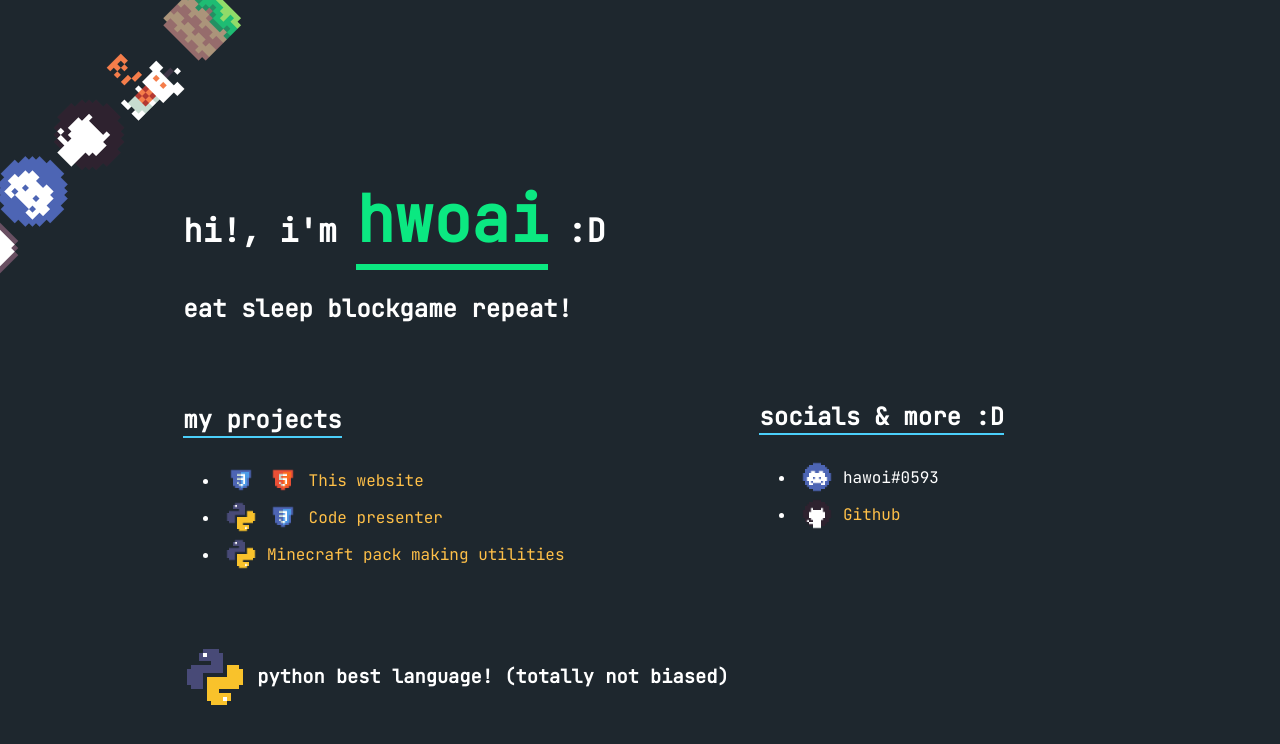
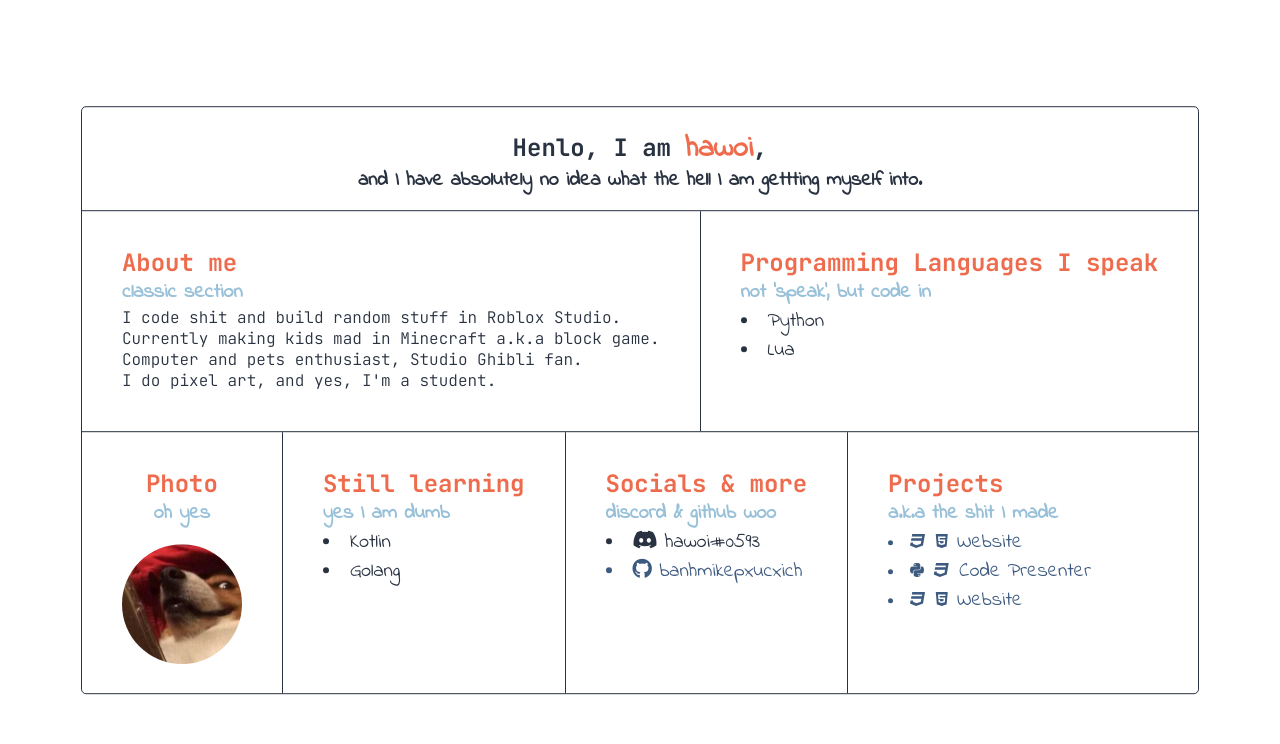
Before and after one commit to banhmikepxucxich/banhmikepxucxich.github.io, a plain HTML site: page index.html in a window 1280 px wide. Drawn offline with Linux system fonts and the light colour scheme.

Commit message:
remade website wooo

```diff
--- a/index.html
+++ b/index.html
@@ -1,65 +1,220 @@
 <!DOCTYPE html>
+
 <head>
-      <title>hwoai's website</title>
-      <!--do Stylesheet shenanigans owo-->
-      <link rel="stylesheet" href="styles.css">
+    <link rel="icon" type="image/x-icon" href="./hawoi.jpeg">
+    <title>hawoi's page</title>
+
     <script src="https://kit.fontawesome.com/752cc78466.js" crossorigin="anonymous"></script>
+
+    <style>
+        @import url('https://fonts.googleapis.com/css2?family=Indie+Flower&family=JetBrains+Mono:wght@300;400;700&display=swap');
+
+        body {
+            font-family: 'JetBrains Mono', sans-serif;
+            font-weight: 300;
+
+            margin: 0px;
+            padding: 0px;
+
+            color: #293241  ;
+            background-color: white;
+
+            display: flex;
+            justify-content: center;
+        }
+
+        section {
+            padding: 0px 5vh 0px 5vh;
+        }
+
+        h2 {
+            transform: translateY(-25px);
+            margin-bottom: -10px;
+        }
+
+        h3 {
+            color: #98C1D9;
+
+            transform: translateY(-20px);
+
+            margin-bottom: -20px;
+        }
+
+        img {
+            border-radius: 120px;
+
+            width: 15vh;
+            height: 15vh;
+
+            margin-top: 2vh;
+            margin-bottom: -2vh;
+        }
+
+        a {
+            text-decoration: none;
+        }
+
+        a:hover {
+            text-decoration: underline;
+        }
+
+        .inline {
+            display: flex;
+        }
+
+        .border {
+            border-bottom: #293241 1px solid;
+        }
+
+        .border-ver {
+            border-left: #293241 1px solid;
+            margin-left: 5vh;
+            margin-right: 5vh;
+        }
+
+        .handwriting {
+            font-family: 'Indie Flower', sans-serif;
+            font-size: 125%;
+        }
+
+        .accent {
+            color: #EE6C4D;
+        }
+
+        .link {
+            color: #3D5A80;
+            text-decoration: none;
+        }
+
+        .container {
+            background-color: white;
+
+            border: #293241 1px solid;
+            border-radius: 5px;
+
+            width: fit-content;
+            height: fit-content;
+
+            align-items: center;
+            justify-content: center;
+            text-align: center;
+
+            position: absolute;
+            top: 50%;
+            transform: translate(0px, -50%);
+        }
+
+        .section {
+            margin-top: 2vh;
+            margin-bottom: 5vh;
+        }
+
+        .icon {
+            font-size: 125%;
+        }
+
+        .img-container {
+            text-align: center;
+        }
+
+    </style>
 </head>
 
-  <body class="drop">
-    <!--Do very cool dropdown-->
-    <div>
+<body>
 
-      <div class="img-scroll-container"><div class="img-scroll"></div></div>
+    <div class="container">
 
-      <div class="moveup mb-b">
+        <section>
+            <h1>Henlo, I am <span class="handwriting accent">hawoi</span>,</h1>
+            <h2 class="handwriting">and I have absolutely no idea what the hell I am gettting myself into.</h2>
+        </section>
 
-        <h1 class="title text mb">hi!, i'm <span class="name">hwoai</span> :D</h1>
-        <h2 class="text">eat sleep blockgame repeat!</h2>
+        <div class="border"></div>
 
+        <section class="inline">
+
+            <div align="left" class="section">
+                <h1 class="accent">About me</h1>
+                <h3 class="handwriting">classic section</h3>
+                I code shit and build random stuff in Roblox Studio. <br>
+                Currently making kids mad in Minecraft a.k.a block game. <br>
+                Computer and pets enthusiast, Studio Ghibli fan. <br>
+                I do pixel art, and yes, I'm a student.
             </div>
 
-      <section class="moveup">
+            <div class="border-ver"></div>
 
-        <h1 class="text underline">my projects</h1>
+            <div align="left" class="section">
+                <h1 class="accent">Programming Languages I speak</h1>
+                <h3 class="handwriting">not 'speak', but code in</h3>
 
-        <li class="mt-s">
-          <img src="./res/css-export.png">
-          <img src="./res/html-export.png">
-          <a href="https://github.com/banhmikepxucxich/banhmikepxucxich.github.io">This website</a>
-        </li>
-
-        <li>
-          <img src="./res/python-export.png">
-          <img src="./res/css-export.png">
-          <a href="https://github.com/banhmikepxucxich/code-presenter">Code presenter</a>
-        </li>
-
-        <li>
-          <img src="./res/python-export.png">
-          <a href="https://banhmikepxucxich.github.io/mc-pack-utils/">Minecraft pack making utilities</a>
-        </li>
-
-        <h3 class="text message mt">
-          <img src="./res/python-export.png" class="icon">
-          python best language! (totally not biased)
-        </h2>
+                <li class="handwriting">Python</li>
+                <li class="handwriting">Lua</li>
+            </div>
 
         </section>
 
-      <section class="moveup socials">
+        <div class="border"></div>
 
-        <h1 class="text underline">socials &amp; more :D</h1>
+        <section class="inline">
 
-        <li class="mt-s">
-          <img src="./res/discord-export.png">
+            <div align="left" class="section img-container">
+                <h1 class="accent">Photo</h1>
+                <h3 class="handwriting">oh yes</h3>
+                <img src="./hawoi.jpeg" alt="literally me">
+            </div>
+
+            <div class="border-ver"></div>
+
+            <div align="left" class="section">
+                <h1 class="accent">Still learning</h1>
+                <h3 class="handwriting">yes I am dumb</h3>
+
+                <li class="handwriting">Kotlin</li>
+                <li class="handwriting">Golang</li>
+            </div>
+
+            <div class="border-ver"></div>
+
+            <div align="left" class="section">
+                <h1 class="accent">Socials & more</h1>
+                <h3 class="handwriting">discord & github woo</h3>
+
+                <li class="handwriting">
+                    <i class="fa-brands fa-discord"></i>
                     hawoi#0593
                 </li>
 
-        <li>
-          <img src="./res/github-export.png">
-          <a href="https://github.com/banhmikepxucxich/">Github</a>
+                <li class="handwriting link">
+                    <i class="fa-brands fa-github"></i>
+                    <a href="https://github.com/banhmikepxucxich/" class="link">banhmikepxucxich</a>
                 </li>
+            </div>
+
+            <div class="border-ver"></div>
+
+            <div align="left" class="section">
+                <h1 class="accent">Projects</h1>
+                <h3 class="handwriting">a.k.a the shit I made</h3>
+
+                <li class="link">
+                    <i class="fa-brands fa-css3"></i>
+                    <i class="fa-brands fa-html5"></i>
+                    <a href="https://github.com/banhmikepxucxich/banhmikepxucxich.github.io" class="handwriting link">Website</a>
+                </li>
+
+                <li class="link">
+                    <i class="fa-brands fa-python"></i>
+                    <i class="fa-brands fa-css3"></i>
+                    <a href="https://github.com/banhmikepxucxich/code-presenter" class="handwriting link">Code Presenter</a>
+                </li>
+
+                <li class="link">
+                    <i class="fa-brands fa-css3"></i>
+                    <i class="fa-brands fa-html5"></i>
+                    <a href="https://github.com/banhmikepxucxich/banhmikepxucxich.github.io" class="handwriting link">Website</a>
+                </li>
+            </div>
 
         </section>
 
```
Also changed, not shown: old/index.html (added, +68 -0 lines), hawoi.jpeg (added), old/res/avatar.jpeg (renamed from res/avatar.jpeg), old/res/css-export.png (renamed from res/css-export.png), old/res/discord-export.png (renamed from res/discord-export.png), old/res/github-export.png (renamed from res/github-export.png), old/res/html-export.png (renamed from res/html-export.png), old/res/python-export.png (renamed from res/python-export.png), old/res/sprites-column.png (renamed from res/sprites-column.png), old/res/src-imgs/css.png (renamed from res/src-imgs/css.png), old/res/src-imgs/discord.png (renamed from res/src-imgs/discord.png), old/res/src-imgs/github.png (renamed from res/src-imgs/github.png), old/res/src-imgs/python.png (renamed from res/src-imgs/python.png), old/styles.css (renamed from styles.css), 5 other files. Lines whose indentation alone changed are shown as unchanged.
